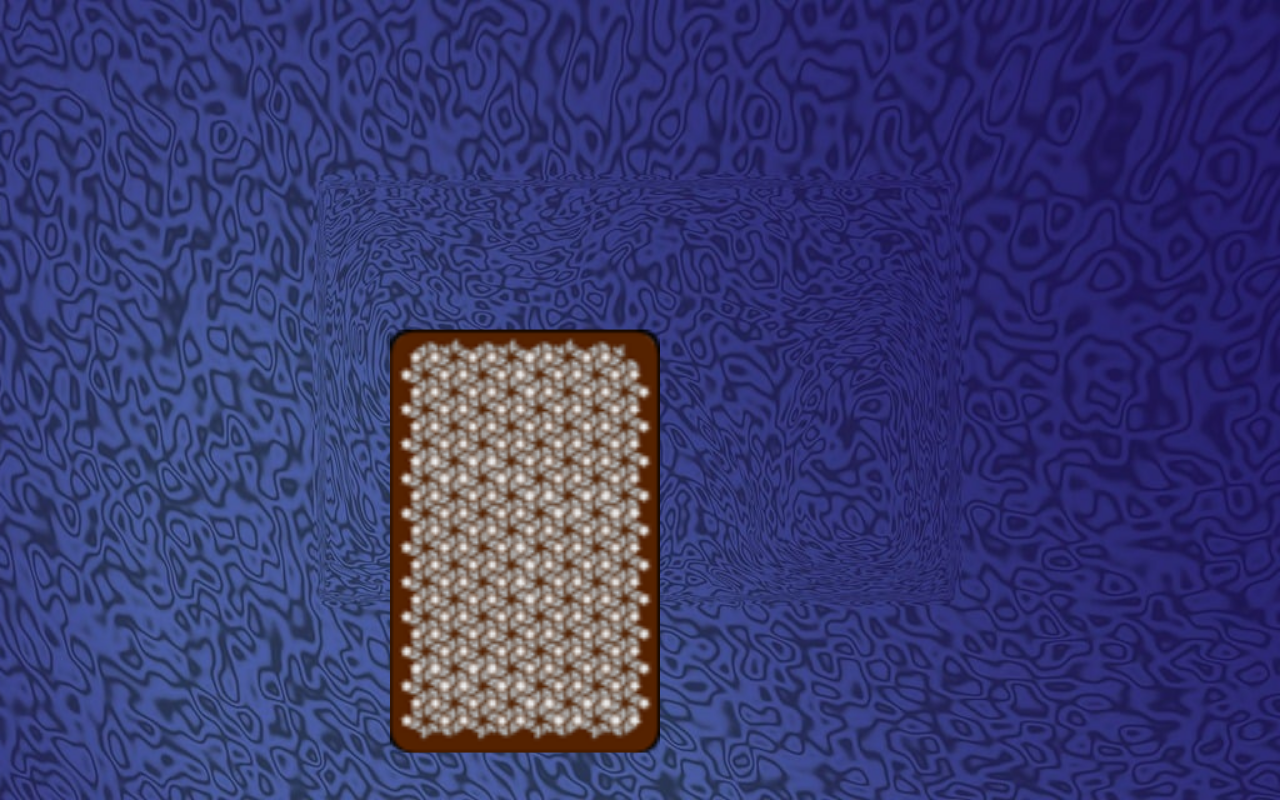
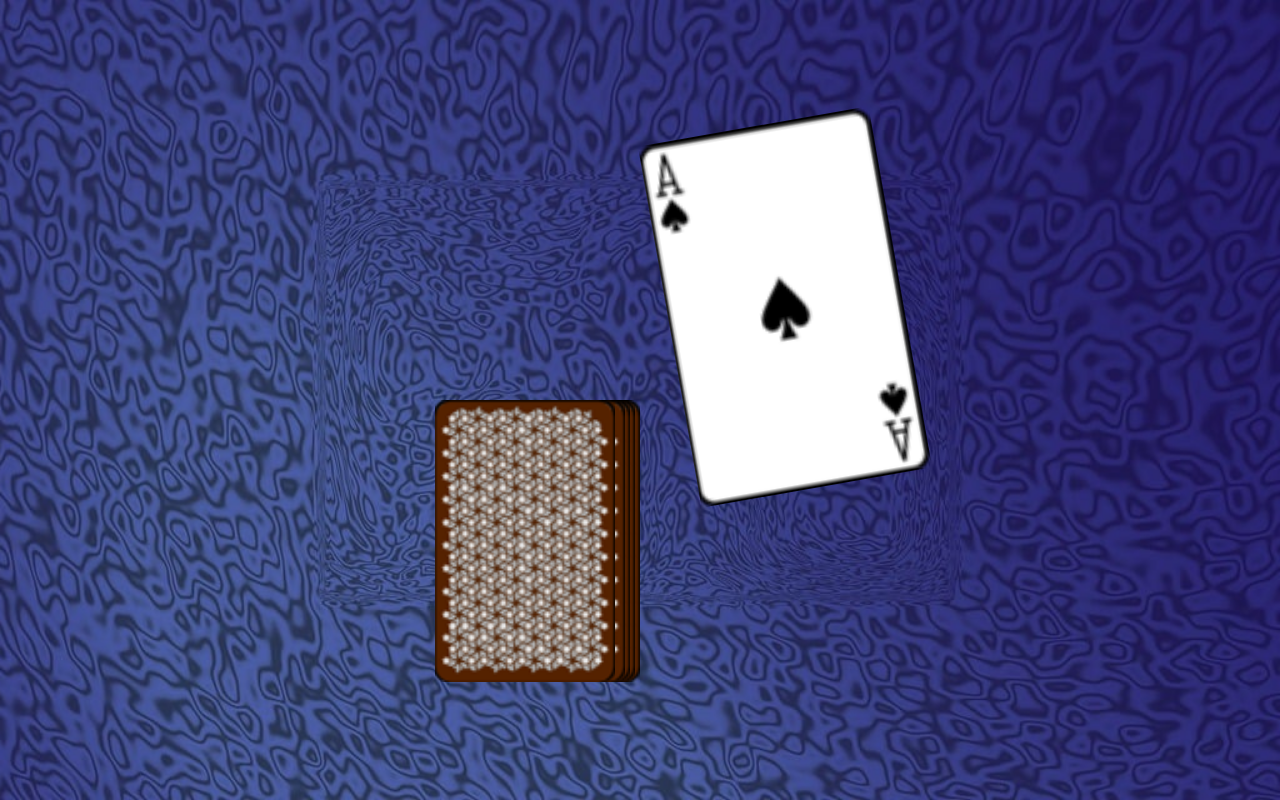
Before and after one commit to Bi7hop/RingOfFire, an Angular app: page /game in a window 1280 px wide. Both pictures are taken after a click on the picture 525 px from the left and 540 px from the top of the page. Built offline with nearby package versions, Linux system fonts and the light colour scheme.

Commit message:
added card keyframes

```diff
--- a/src/app/game/game.component.html
+++ b/src/app/game/game.component.html
@@ -7,7 +7,8 @@
 
         <img [ngStyle]="{'right.px': i * 5}" *ngFor="let c of [0,1,2,3]; let i = index;"
          src="/assets/img/cards/card_cover.png" alt="">
-         <img (click)="takeCard()" [class.pick-card]="pickCardAnimation" class="top-card" style="right: 25px;" src="/assets/img/cards/card_cover.png" alt="">
+         <img (click)="takeCard()" class="top-card" style="right: 25px;" src="/assets/img/cards/card_cover.png" alt="">
+         <img (click)="takeCard()" *ngIf="pickCardAnimation" class="pick-card" style="right: 25px;" src="/assets/img/cards/ace_1.png" alt="">
     </div>
 
 </div>
--- a/src/app/game/game.component.scss
+++ b/src/app/game/game.component.scss
@@ -28,6 +28,22 @@
 }
 
 .pick-card {
-    transition: all 125ms ease-in-out;
-    transform: scale(1.5) !important;
+    animation: pick-card-animation 1s ease-in-out;
+    transform: scale(1.3) translateX(200px) translateY(-180px) rotate(-10deg);
 }
+
+@keyframes pick-card-animation {
+    0% {
+        transform: scale(1);
+    }
+    30% {
+        transform: scale(1.7);
+    }
+    60% {
+        transform: scale(1.7);
+    }
+    100% {
+        transform: scale(1.3) translateX(200px) translateY(-180px) rotate(-10deg);
+    }
+
+}
```
